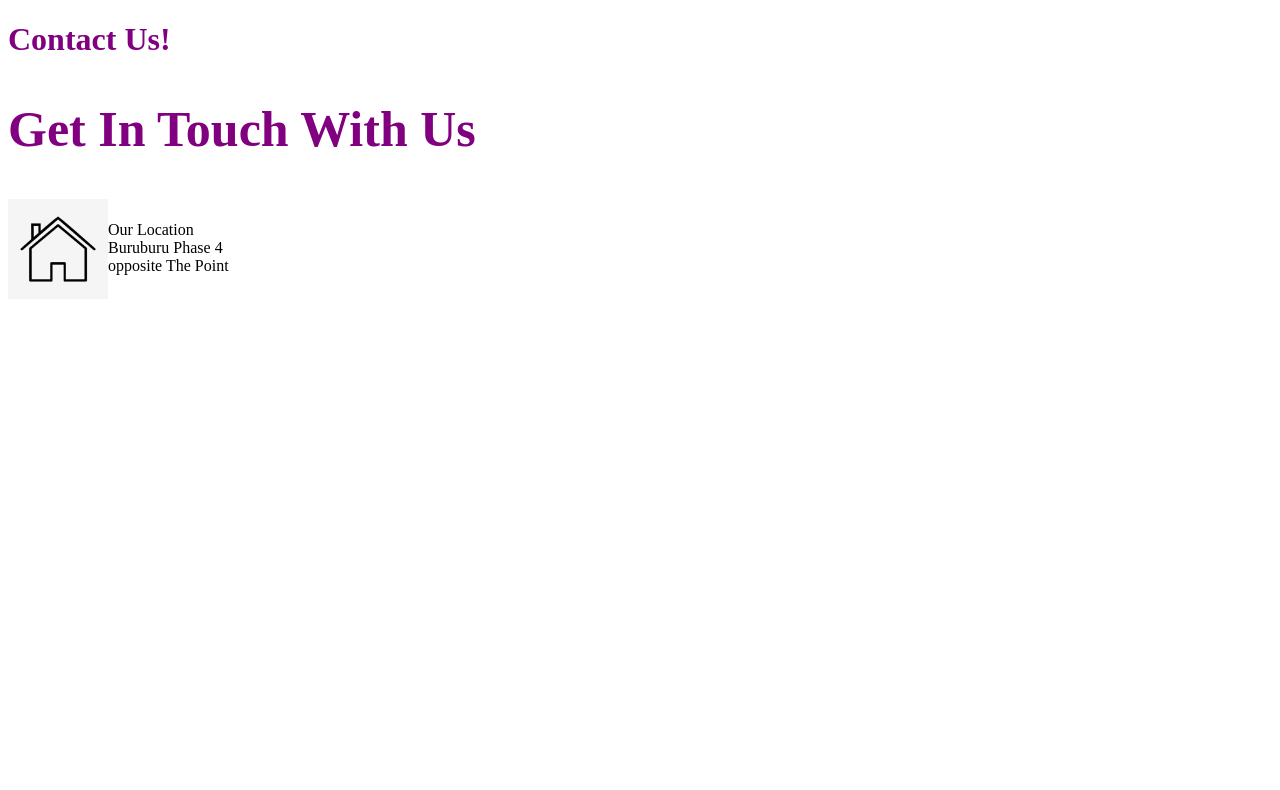
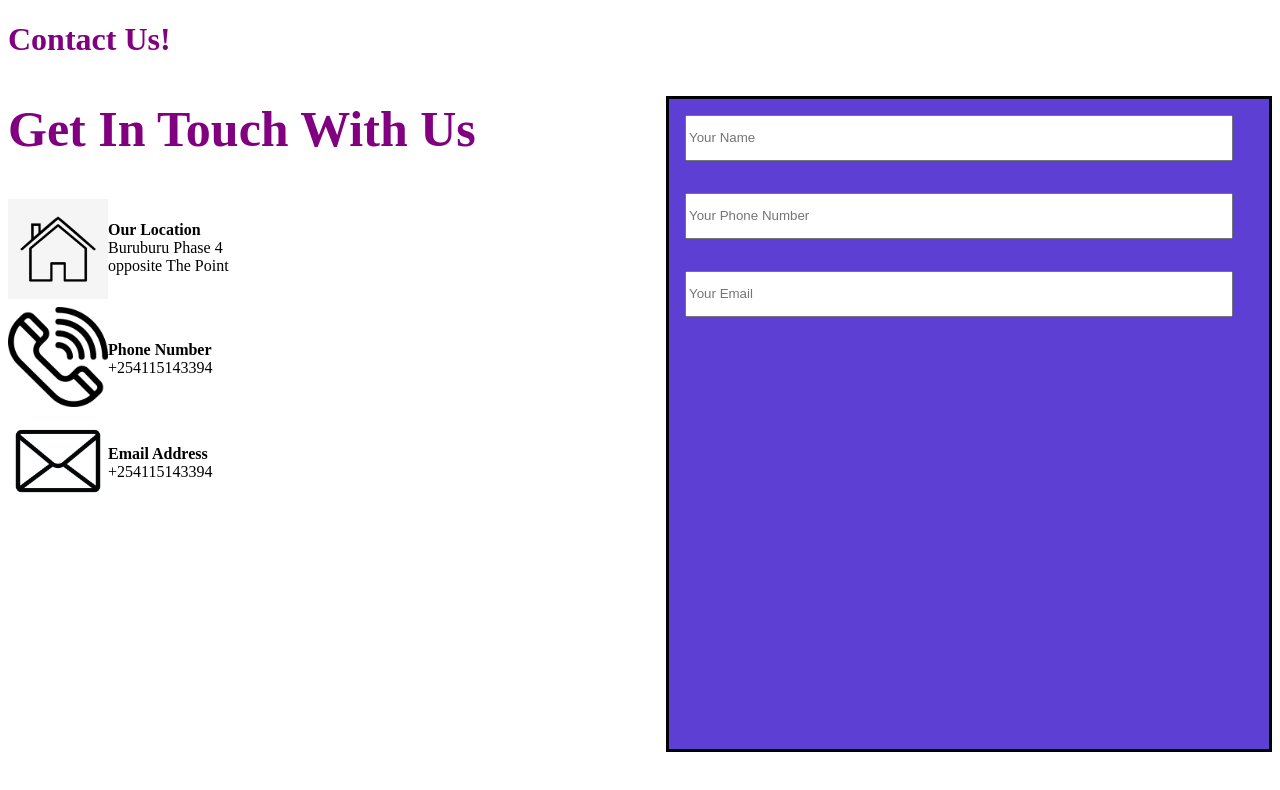
Before and after one commit to essy16/Restaurant-website, a plain HTML site: page contact.html in a window 1280 px wide. Drawn offline with Linux system fonts and the light colour scheme.

Commit message:
second commit

```diff
--- a/contact.html
+++ b/contact.html
@@ -12,16 +12,51 @@
 
 <body>
     <h1 class="contacts">Contact Us!</h1>
+    <div class="squareBackground">
+
+        <form>
+            <input type="text" id="fname" name="fname" placeholder="Your Name">
+            <input type="number" id="fname" number="fname" placeholder="Your Phone Number">
+            <input type="email" id="fname" name="fname" placeholder="Your Email">
+        </form>
+
+    </div>
+
+
+
+
+    </div>
     <h2 class="getin">Get In Touch With Us</h2>
+
+
     <section id="location">
         <div class="contactsLocation">
             <img src="houseIcon.jpeg" alt="location" width="100" height="100"><br>
-            <p class="ourLocation">Our Location <br> Buruburu Phase 4 <br>opposite The Point</p>
+            <p class="ourLocation"> <b>Our Location </b> <br> Buruburu Phase 4 <br>opposite The Point </p>
+        </div>
+
+
+    </section> <br>
+    <section id="phone">
+        <div class="number">
+            <img src="phone.png" alt="phone" width="100" height="100"><br>
+            <p class="ourNumber"> <b>Phone Number</b> <br> +254115143394</p>
+        </div>
+
+
+    </section> <br>
+    <section id="email">
+        <div class="emailAddress">
+            <img src="email.jpeg" alt="phone" width="100" height="100"><br>
+            <p class="emailAddress"> <b>Email Address</b> <br> +254115143394</p>
         </div>
 
 
     </section>
 
+
+
+
 </body>
 
 </html>
--- a/restaurant.css
+++ b/restaurant.css
@@ -50,7 +50,7 @@ ul li {
 
 .details {
 
-    font-size: 70px;
+    font-size: 2em;
 }
 
 #detail {
@@ -89,6 +89,10 @@ ul li {
     font-size: 50px;
 }
 
+.allIcons {
+    float: left;
+}
+
 .contactsLocation img {
     float: left;
 }
@@ -96,3 +100,35 @@ ul li {
 .ourLocation {
     margin: 4px;
 }
+
+.number {
+    margin-top: 10px;
+}
+
+.number img {
+    float: left;
+
+
+}
+
+.emailAddress img {
+    float: left
+
+}
+.squareBackground{
+    width:600px;
+    height:650px;
+    background-color:#5D3FD3;
+    border:3px solid black;
+    float: right;
+    margin-top: 2vh;
+  }
+  input {
+    width: 90%;
+    margin: 2vh;
+    height: 5vh;
+  }
+  .explore{
+    font-size: 5em;
+    text-align: center;
+  }
```
Also changed, not shown: about.html (+3 -3 lines), menus.html (+14 -0 lines), restaurant.html (+3 -3 lines).
